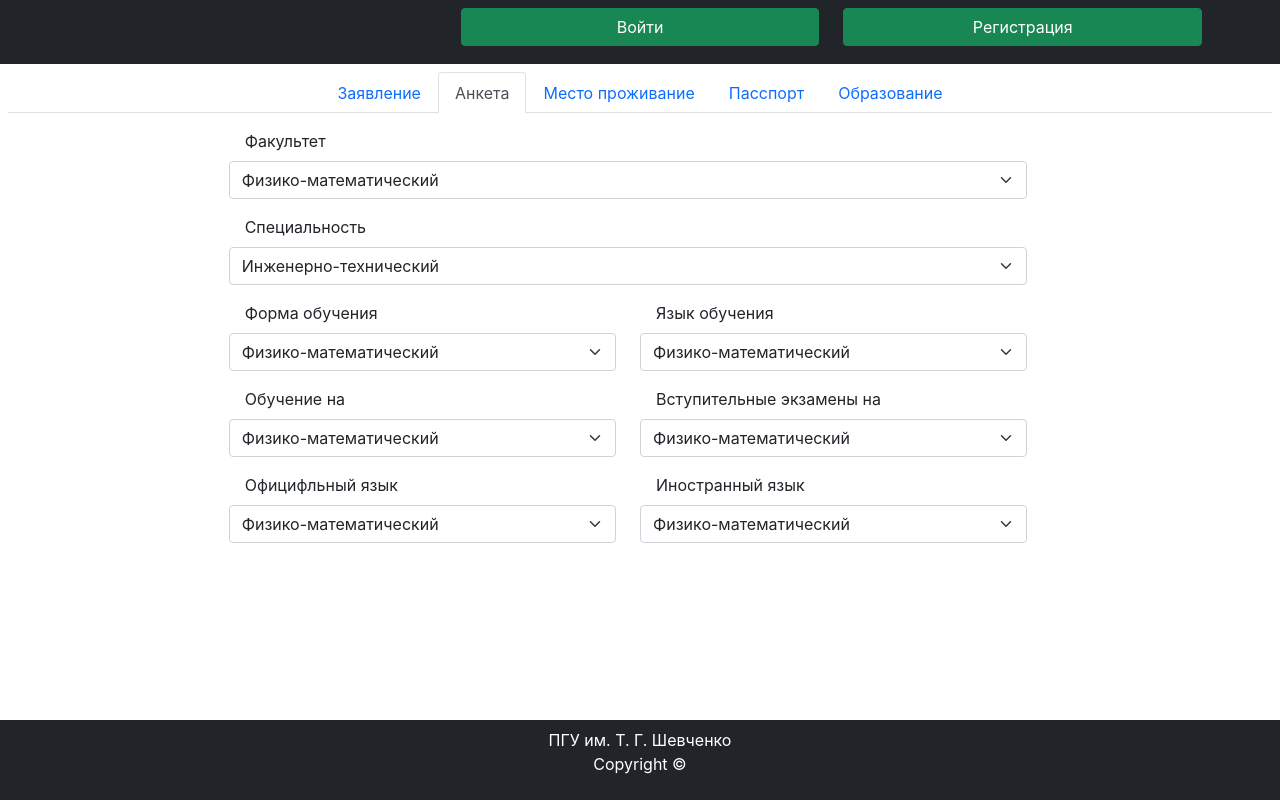
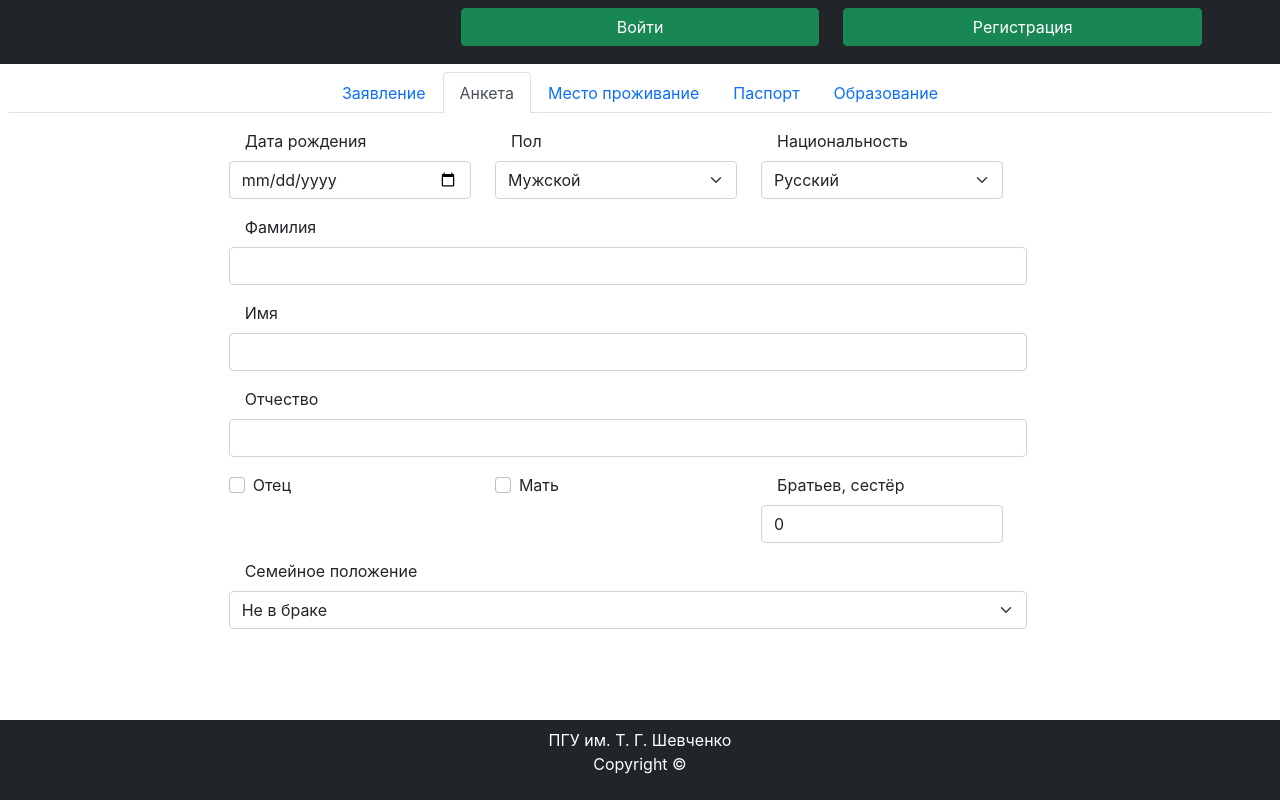
Before and after one commit to Poostoi/FrontEntrant, a React (Create React App) app: page / in a window 1280 px wide. Both pictures are taken after a click on the tab "Анкета". Built offline with nearby package versions, Linux system fonts and the light colour scheme.

Commit message:
add Questionary

```diff
--- a/src/function/MakeItemOption.tsx
+++ b/src/function/MakeItemOption.tsx
@@ -1,3 +1,5 @@
 export const MakeItemOption = (array: string[]) => {
-  return array.map((item: string) => <option>{item}</option>);
+  return array.map((item: string) => (
+    <option key={Math.random()}>{item}</option>
+  ));
 };
--- /dev/null
+++ b/src/main-content/DateElement.tsx
@@ -0,0 +1,24 @@
+import { Form } from "react-bootstrap";
+
+interface IDateElement {
+  name: string;
+  valueLabel: string;
+  setValue: (value: string) => void;
+}
+export const DateElement = ({
+  name, //название controlID
+  setValue, //метод его изменения
+  valueLabel, //название label
+}: IDateElement) => {
+  const handlerDate = (e: any) => {
+    setValue(e.value);
+  };
+  return (
+    <>
+      <Form.Group className="mb-3" controlId={"Form." + name}>
+        <Form.Label className="ml-3">{valueLabel}</Form.Label>
+        <Form.Control type="date" onChange={handlerDate}></Form.Control>
+      </Form.Group>
+    </>
+  );
+};
--- a/src/main-content/NavigationPanel.tsx
+++ b/src/main-content/NavigationPanel.tsx
@@ -30,7 +30,7 @@ export const NavigationPanel = () => {
         <Tab eventKey="place-living" title="Место проживание">
           c
         </Tab>
-        <Tab eventKey="passport" title="Пасспорт">
+        <Tab eventKey="passport" title="Паспорт">
           d
         </Tab>
         <Tab eventKey="education" title="Образование">
--- a/src/main-content/Questionary.tsx
+++ b/src/main-content/Questionary.tsx
@@ -1,23 +1,23 @@
 import { useState } from "react";
 import { Form, Row, Col } from "react-bootstrap";
+import { DateElement } from "./DateElement";
 import { SelectElement } from "./SelectElement";
+import { TextElement } from "./TextElement";
 
 export const Questionary = () => {
-  const faculteis = [
-    "Физико-математический",
-    "Инженерно-технический",
-    "Экономический",
-    "dsfsd",
-    "afasf",
-  ];
-  const [faculty, setFaculty] = useState(faculteis[0]);
-  const [speciality, setSpeciality] = useState(faculteis[1]);
-  const [formaEducation, setFormaEducation] = useState(faculteis[0]);
-  const [languageEducation, setLanguageEducation] = useState(faculteis[0]);
-  const [educationOn, setEducationOn] = useState(faculteis[0]);
-  const [languageExams, setLanguageExams] = useState(faculteis[0]);
-  const [officialLanguage, setOfficialLanguage] = useState(faculteis[0]);
-  const [foreignLanguage, setForeignLanguage] = useState(faculteis[0]);
+  const gender = ["Мужской", "Женский"];
+  const mariedStatus = ["Не в браке", "В браке"];
+  const nationalities = ["Русский"];
+  const [dateBirth, setDateBirth] = useState("");
+  const [sex, setSex] = useState(gender[0]);
+  const [nationality, setNationality] = useState(nationalities[0]);
+  const [name, setName] = useState("");
+  const [surname, setSurname] = useState("");
+  const [patronymic, setPatronymic] = useState("");
+  const [mother, setMother] = useState(false);
+  const [father, setFather] = useState(false);
+  const [countBrotherOrSister, setCountBrotherOrSister] = useState(0);
+  const [maried, setMaried] = useState(mariedStatus[0]);
 
   const handleSubmit = (event: any) => {
     const form = event.currentTarget;
@@ -31,80 +31,93 @@ export const Questionary = () => {
   return (
     <>
       <Form noValidate onSubmit={handleSubmit}>
-        <SelectElement
-          name="Faculty"
-          value={faculty}
-          setValue={setFaculty}
-          valueLabel="Факультет"
-          array={faculteis}
-        />
-        <SelectElement
-          name="Speciality"
-          value={speciality}
-          setValue={setSpeciality}
-          valueLabel="Специальность"
-          array={faculteis}
-        />
+        <Row>
           <Row>
             <Col>
-            <SelectElement
-              name="FormaEducation"
-              value={formaEducation}
-              setValue={setFormaEducation}
-              valueLabel="Форма обучения"
-              array={faculteis}
-            />
-          </Col>
-
-          <Col>
-            <SelectElement
-              name="LanguageEducation"
-              value={languageEducation}
-              setValue={setLanguageEducation}
-              valueLabel="Язык обучения"
-              array={faculteis}
-            />
-          </Col>
-        </Row>
-        <Row>
-          <Col>
-            <SelectElement
-              name="EducationOn"
-              value={educationOn}
-              setValue={setEducationOn}
-              valueLabel="Обучение на"
-              array={faculteis}
+              <DateElement
+                name="DateBirth"
+                setValue={setDateBirth}
+                valueLabel="Дата рождения"
               />
             </Col>
             <Col>
               <SelectElement
-              name="LanguageExams"
-              value={languageExams}
-              setValue={setLanguageExams}
-              valueLabel="Вступительные экзамены на"
-              array={faculteis}
-            />
-          </Col>
-        </Row>
-        <Row>
-          <Col>
-            <SelectElement
-              name="OfficialLanguage"
-              value={officialLanguage}
-              setValue={setOfficialLanguage}
-              valueLabel="Официфльный язык"
-              array={faculteis}
+                name="Sex"
+                value={sex}
+                setValue={setSex}
+                valueLabel="Пол"
+                array={gender}
               />
             </Col>
             <Col>
               <SelectElement
-              name="ForeignLanguage"
-              value={foreignLanguage}
-              setValue={setForeignLanguage}
-              valueLabel="Иностранный язык"
-              array={faculteis}
+                name="Nationality"
+                value={nationality}
+                setValue={setNationality}
+                valueLabel="Национальность"
+                array={nationalities}
               />
             </Col>
+          </Row>
+          <TextElement
+            name="Surname"
+            value={surname}
+            setValue={setSurname}
+            valueLabel="Фамилия"
+          />
+          <TextElement
+            name="Name"
+            value={name}
+            setValue={setName}
+            valueLabel="Имя"
+          />
+
+          <TextElement
+            name="Patronymic"
+            value={patronymic}
+            setValue={setPatronymic}
+            valueLabel="Отчество"
+          />
+          <Row>
+            <Col>
+              <Form.Check
+                type={"checkbox"}
+                id={`default-checkbox`}
+                label={`Отец`}
+                onChange={() => {
+                  setFather(!father);
+                }}
+              />
+            </Col>
+            <Col>
+              <Form.Check
+                type={"checkbox"}
+                id={`default-checkbox`}
+                label={`Мать`}
+                onChange={() => setMother(!mother)}
+              />
+            </Col>
+            <Col>
+              <Form.Group
+                className="mb-3"
+                controlId={"Form.СountBrotherOrSister"}
+              >
+                <Form.Label className="ml-3">{"Братьев, сестёр"}</Form.Label>
+                <Form.Control
+                  type="number"
+                  value={countBrotherOrSister}
+                  onChange={(e: any) => setCountBrotherOrSister(e.target.value)}
+                ></Form.Control>
+              </Form.Group>
+            </Col>
+          </Row>
+          <SelectElement
+            name="Maried"
+            value={maried}
+            setValue={setMaried}
+            valueLabel="Семейное положение"
+            array={mariedStatus}
+          />
         </Row>
       </Form>
     </>
--- /dev/null
+++ b/src/main-content/TextElement.tsx
@@ -0,0 +1,26 @@
+import { Form } from "react-bootstrap";
+
+interface ITextElement {
+  name: string;
+  value: string;
+  valueLabel: string;
+  setValue: (value: string) => void;
+}
+export const TextElement = ({
+  name, //название controlID
+  value, //значения select
+  setValue, //метод его изменения
+  valueLabel, //название label
+}: ITextElement) => {
+  const handler = (e: any) => {
+    setValue(e.value);
+  };
+  return (
+    <>
+      <Form.Group className="mb-3" controlId={"Form." + name}>
+        <Form.Label className="ml-3">{valueLabel}</Form.Label>
+        <Form.Control value={value} onChange={handler}></Form.Control>
+      </Form.Group>
+    </>
+  );
+};
```
Lines whose indentation alone changed are shown as unchanged.
